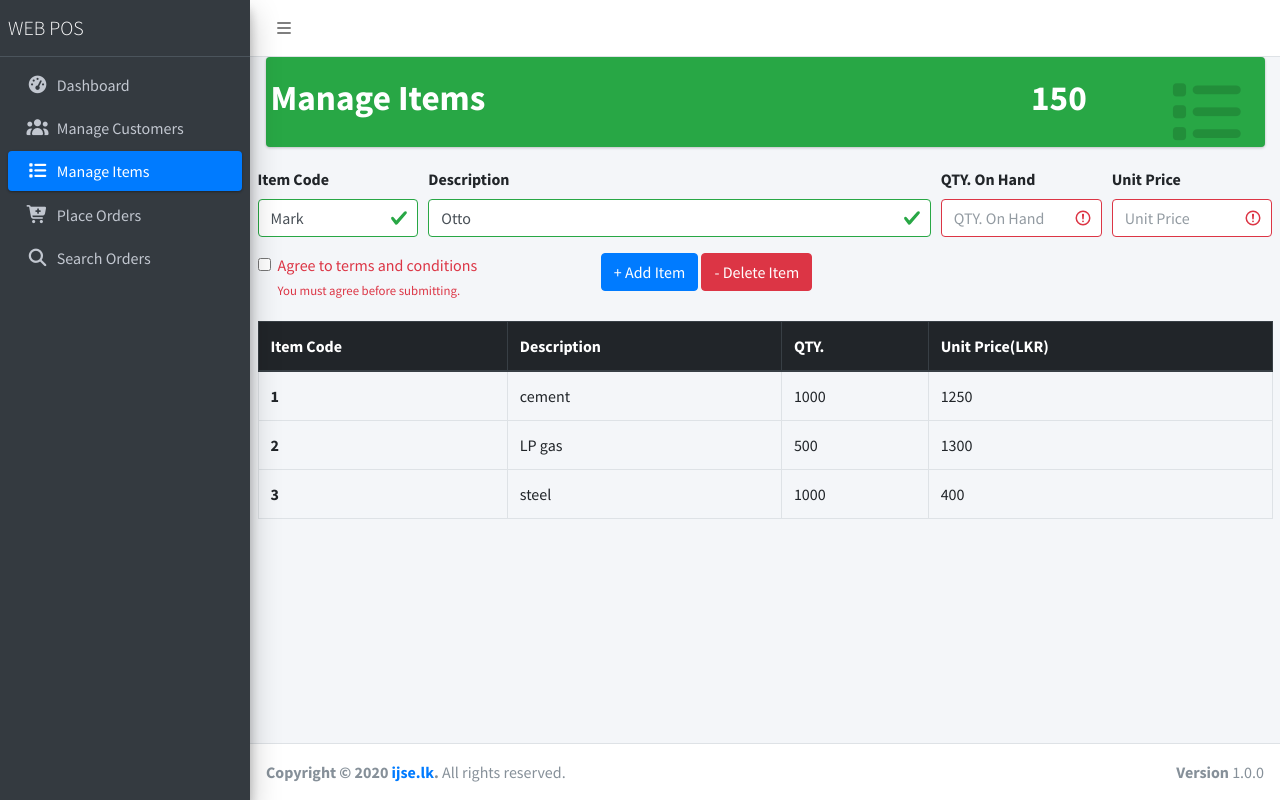
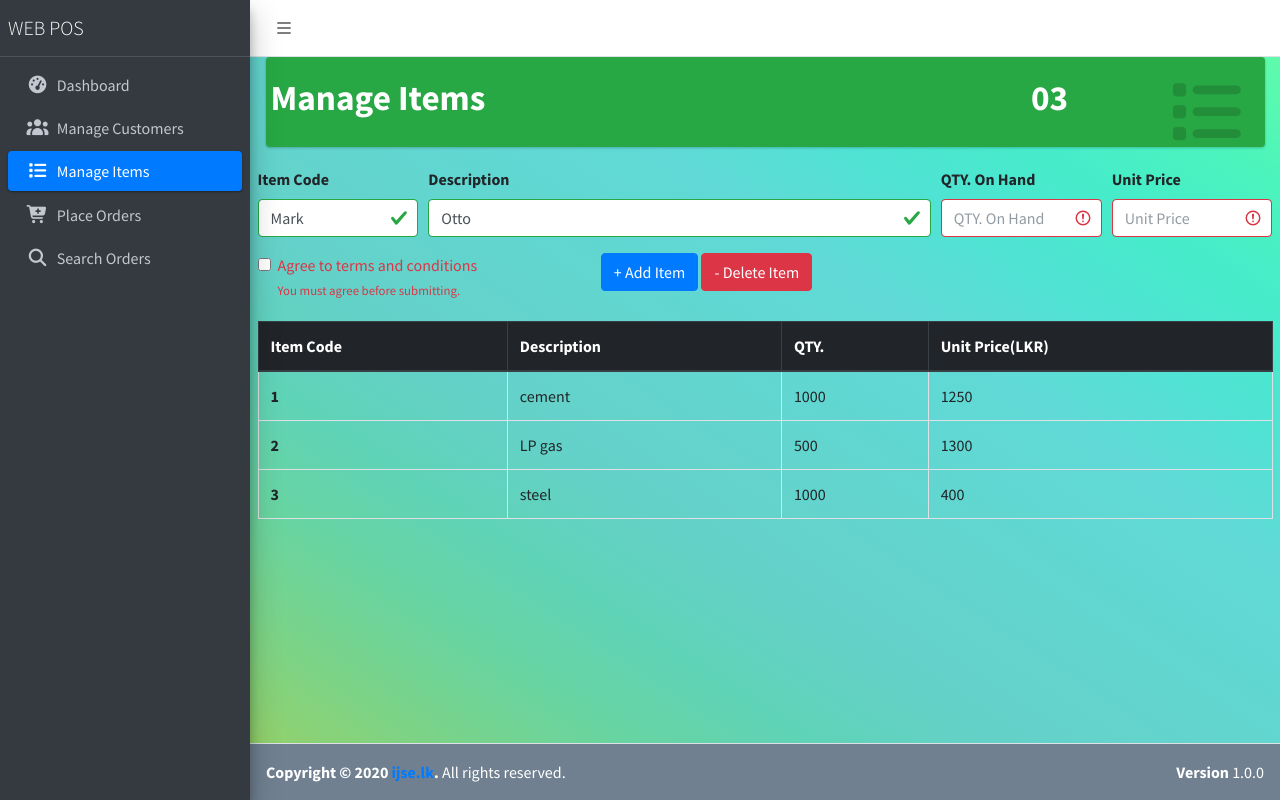
Before and after one commit to Yohan-Ishara/Admin-lte-Web-POS, a website: page pages/manageItems.html in a window 1280 px wide. Drawn offline with nearby package versions, Linux system fonts and the light colour scheme.

Commit message:
Item page modified

```diff
--- a/css/items.css
+++ b/css/items.css
@@ -1,5 +1,6 @@
 .itemContent{
-
+    background-image: linear-gradient(to right top, #93d16b, #7bd387, #68d4a1, #5fd3b7, #64d1c8,
+    #63d4cd, #61d7d2, #60dad7, #4fe3d3, #46ecca, #4cf4bc, #5ffbaa);
 }
 .header{
     height: 90px;
--- a/pages/manageItems.html
+++ b/pages/manageItems.html
@@ -106,7 +106,7 @@
                                     <h3>Manage Items</h3>
                                 </div>
                                 <div class="inner col-12 col-lg-3">
-                                    <h3>150</h3>
+                                    <h3>03</h3>
                                 </div>
                             </div>
                             <div class="icon">
@@ -197,7 +197,7 @@
         </div>
     </div>
     <!-- /.content-wrapper -->
-    <footer class="main-footer">
+    <footer class="main-footer footer">
         <strong>Copyright &copy; 2020 <a href="http://adminlte.io">ijse.lk</a>.</strong>
         All rights reserved.
         <div class="float-right d-none d-sm-inline-block">
```
Also changed, not shown: pages/manageCustomers.html (+1 -1 lines).
